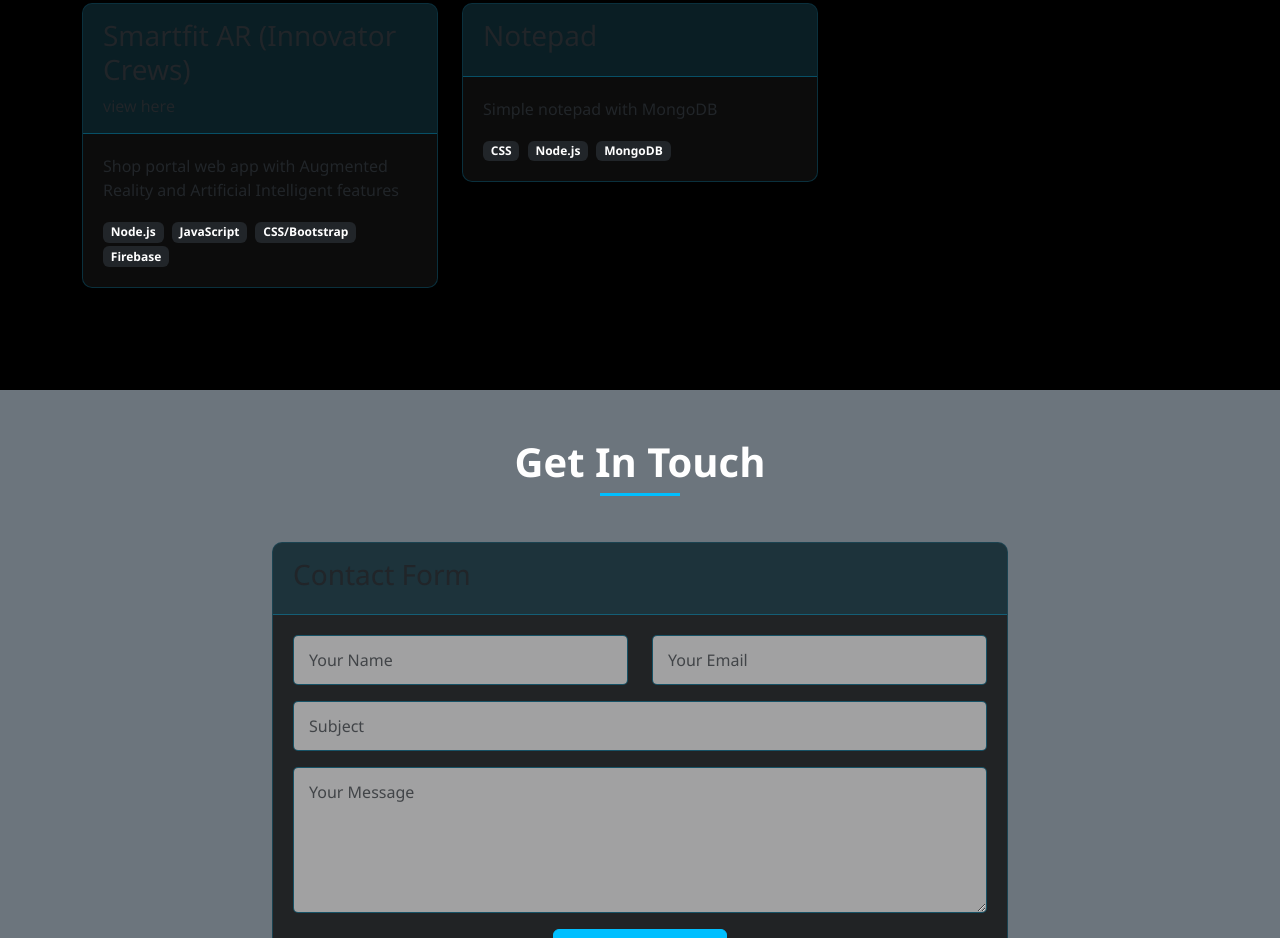
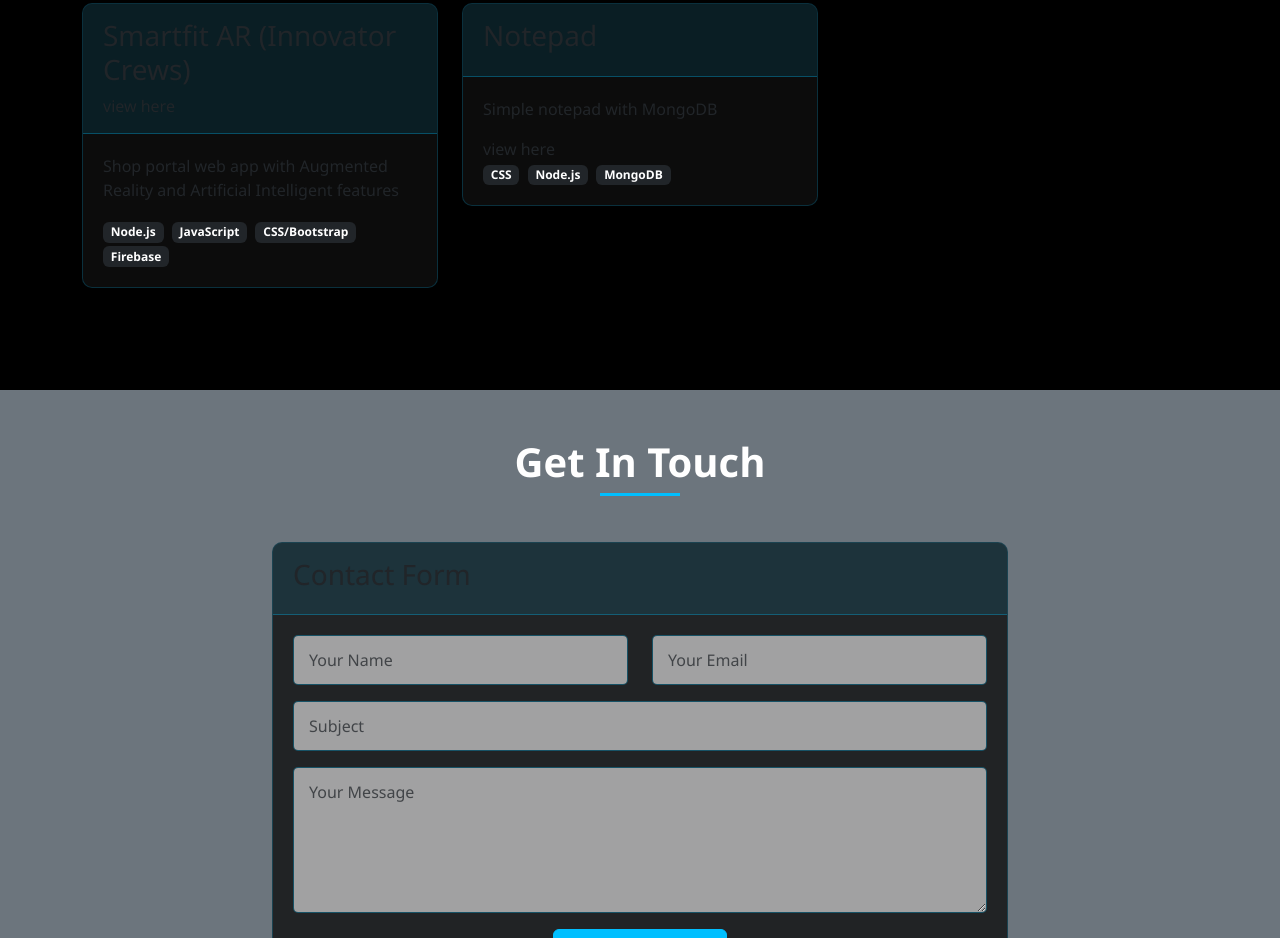
Before and after one commit to ochealean/Portfolio, a plain HTML site: page index.html in a window 1280 px wide. Shown: the part 2234-3172 px from the top of the page. Drawn offline with nearby package versions, Linux system fonts and the light colour scheme.

Commit message:
add link

```diff
--- a/index.html
+++ b/index.html
@@ -273,7 +273,7 @@
                 <div class="col-lg-4 col-md-6 mb-4">
                     <div class="card fade-in">
                         <div class="card-header">
-                            <h3>Smartfit AR (Innovator Crews)</h3><a href="smart-fit-ar.vercel.app">view here</a>
+                            <h3>Smartfit AR (Innovator Crews)</h3><a href="https://smart-fit-ar.vercel.app/">view here</a>
                         </div>
                         <div class="card-body">
                             <p>Shop portal web app with Augmented Reality and Artificial Intelligent features</p>
@@ -292,7 +292,7 @@
                             <h3>Notepad</h3>
                         </div>
                         <div class="card-body">
-                            <p>Simple notepad with MongoDB</p>
+                            <p>Simple notepad with MongoDB</p><a href="#">view here</a>
                             <div class="tech-tags">
                                 <span class="badge bg-dark me-1">CSS</span>
                                 <span class="badge bg-dark me-1">Node.js</span>
```
